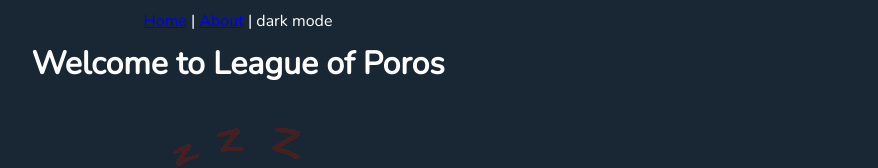
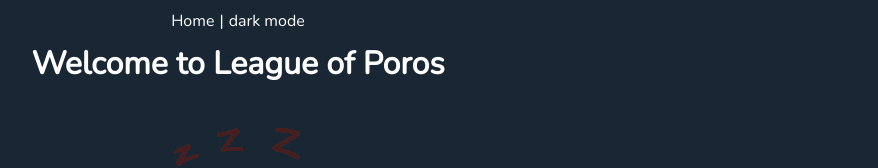
Before and after one commit to martapvalls/league-of-poros, a Vue app: page / in a window 1280 px wide. Shown: the top 168 px of the page, without its empty margins (402-1280 px from the left). Built offline with nearby package versions, Linux system fonts and the light colour scheme; the HTML template or start-up script is replaced by a standard one.

Commit message:
delete about

```diff
--- a/src/components/Header.vue
+++ b/src/components/Header.vue
@@ -1,9 +1,8 @@
 <template>
 <div>
     <div id="nav" class="nav">
-      <router-link to="/">Home</router-link> |
-      <router-link to="/about">About</router-link> |
-      <span @click="$emit('changeMode')"> {{mode}} mode </span>
+      <router-link tag='li' to="/">Home</router-link> |
+      <span @click="$emit('changeMode')" style="cursor: pointer; padding: 0 5px"> {{mode}} mode </span>
     </div>
   </div>
 </template>
@@ -19,7 +18,10 @@
 
 .nav{
   padding: 10px;
+  display: flex;
+  justify-content: center;
 }
 
+li{ list-style: none; padding: 0 5px; cursor: pointer;}
 
 </style>
--- a/src/router/index.js
+++ b/src/router/index.js
@@ -12,14 +12,15 @@
     name: 'Home',
     component: Home
   },
-  {
+ /*  {
     path: '/about',
     name: 'About',
     // route level code-splitting
     // this generates a separate chunk (about.[hash].js) for this route
     // which is lazy-loaded when the route is visited.
-    component: () => import(/* webpackChunkName: "about" */ '../views/About.vue')
+    component: () => import( webpackChunkName: "about"  '../views/About.vue')
   },
+   */
   {
     path: '/champions',
     name: 'Champions',
--- a/src/views/About.vue
+++ /dev/null
@@ -1,5 +0,0 @@
-<template>
-  <div class="about">
-    <h1>This is an about page</h1>
-  </div>
-</template>
--- a/src/views/Champions.vue
+++ b/src/views/Champions.vue
@@ -24,7 +24,6 @@
 export default {
     name: 'Champions',
     components: {
-        Header,
         SingleChampion,
         Loading,
         Search
```
